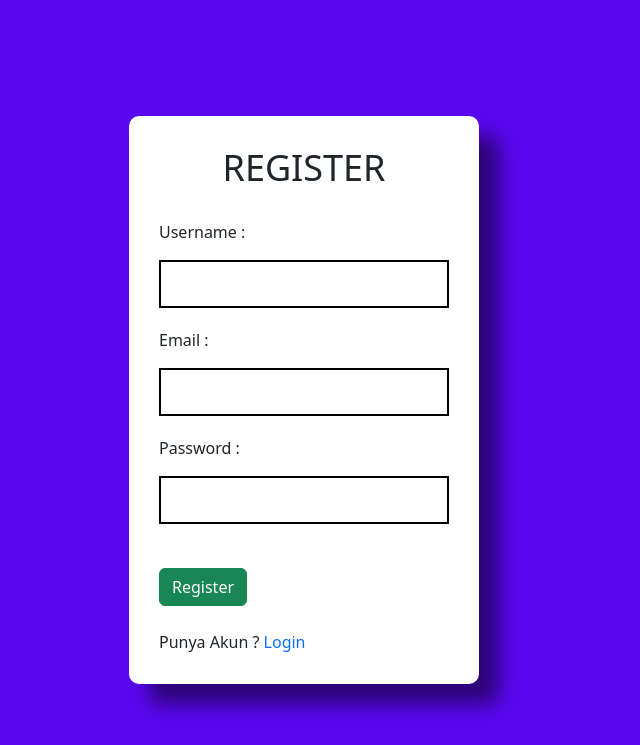
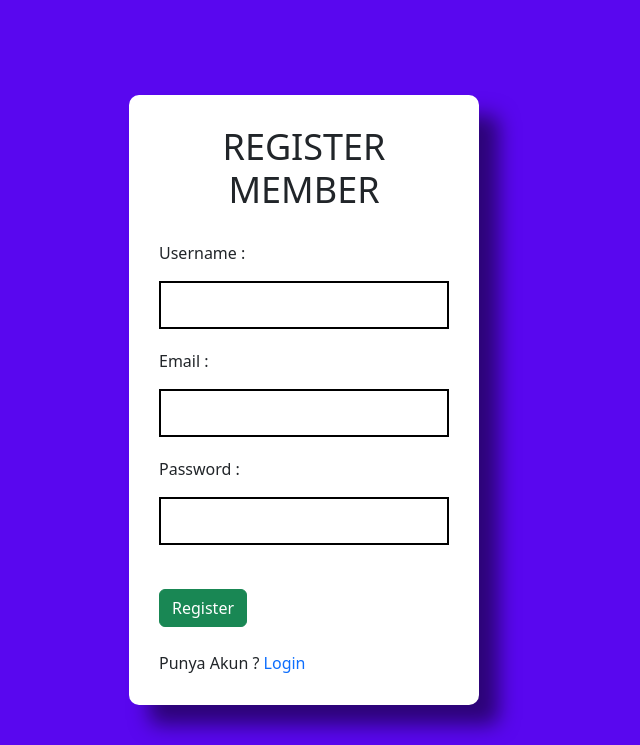
Before and after one commit to HadiansyahR/ManajemenPerpustakaan, a PHP site: page /register.html in a window 1280 px wide. Shown: the top 745 px of the page, without its empty margins (336-976 px from the left). Run offline with PHP 8.4, Linux system fonts and the light colour scheme.

Commit message:
tambahan

```diff
--- a/login.php
+++ b/login.php
@@ -71,8 +71,7 @@ if (isset($_POST['login_btn'])) {
         <div class="container">
             <form id="login-form" method="POST" action="">
                 <div>
-                    <br>
-                    <h3>Login</h3>
+                    <h3>Login <br> Member</h3>
                     <div>
                         <p>Email</p>
                         <input type="email" name="user_email">
--- a/register.html
+++ b/register.html
@@ -13,7 +13,7 @@
 <body>
     <div class="container">
         <form method="post" action="action.php">
-            <h3>REGISTER</h3>
+            <h3>REGISTER MEMBER</h3>
             <div class="input">
                 <p>Username :</p>
                 <input type="text" name="user_name">
```
Also changed, not shown: img/member.jpg (renamed from img/alfius.jpg).
